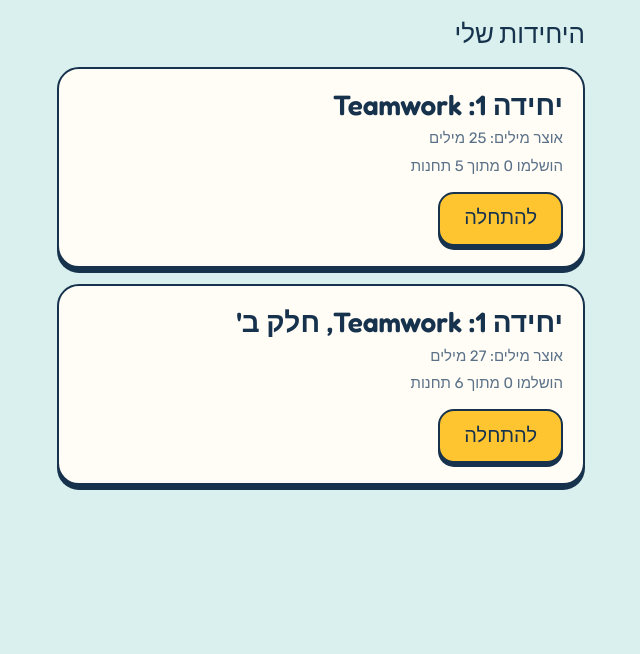
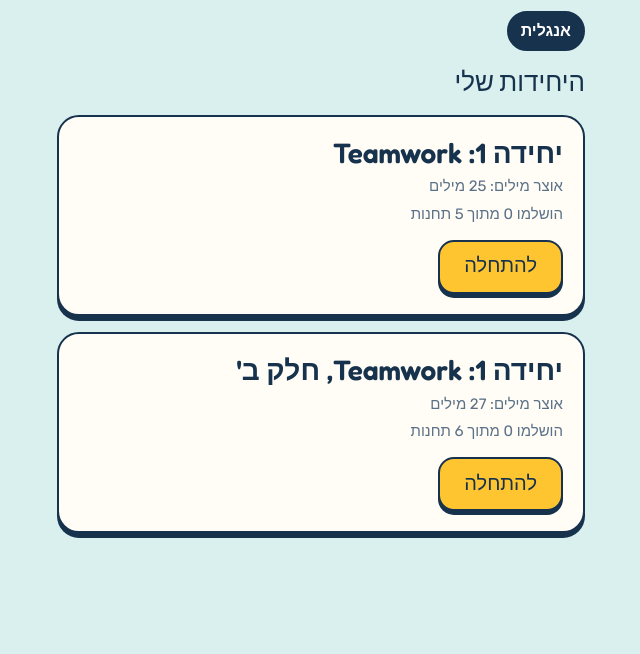
Before and after one commit to liady3008/rotem-learning, a website built with Vite: page index.html in a window 1280 px wide. Shown: the part 146-800 px from the top of the page, without its empty margins (319-959 px from the left). Built offline with nearby package versions, Linux system fonts and the light colour scheme.

Commit message:
Add subject tabs to the home screen (English as the first subject)
Co-Authored-By: Claude Sonnet 5.5 <noreply@anthropic.com>
Claude-Session: https://claude.ai/code/session_01JQFJVqfCzWmtsZgcAVviyG

```diff
--- a/src/core/types.ts
+++ b/src/core/types.ts
@@ -30,6 +30,8 @@ export interface Station {
 
 export interface Unit {
   id: string;
+  /** Subject tab the unit appears under (id from src/subjects.ts). Defaults to the first subject. */
+  subject?: string;
   /** Free label for the kind of unit (vocab, grammar, ...). Not used by the engine; for humans and future filters. */
   kind: string;
   /** Language of the unit's interface text. Also sets page direction. */
--- a/src/main.ts
+++ b/src/main.ts
@@ -6,12 +6,13 @@ import { toast } from './core/fx';
 import { Session } from './core/session';
 import { isSoundOn, isStationOpen, isSummitOpen, resetUnit, toggleSound, unitStars } from './core/storage';
 import type { Station, Unit, Word } from './core/types';
+import { DEFAULT_SUBJECT, subjectById, subjectOf } from './subjects';
 import { UNITS, unitById } from './units';
 import { homeHTML } from './views/home';
 import { sessionHTML } from './views/session';
 import { sheetHTML, unitHTML, unitWords } from './views/unit';
 
-type Route = { name: 'home' } | { name: 'unit'; id: string };
+type Route = { name: 'home'; subject: string } | { name: 'unit'; id: string };
 
 const app = document.getElementById('app') as HTMLElement;
 let route: Route = parseHash();
@@ -20,7 +21,9 @@ let sheet: Word | null = null;
 
 function parseHash(): Route {
   const m = /^#\/unit\/([\w-]+)$/.exec(location.hash);
-  return m && unitById(m[1]) ? { name: 'unit', id: m[1] } : { name: 'home' };
+  if (m && unitById(m[1])) return { name: 'unit', id: m[1] };
+  const sm = /^#\/s\/([\w-]+)$/.exec(location.hash);
+  return { name: 'home', subject: sm && subjectById(sm[1]) ? sm[1] : DEFAULT_SUBJECT };
 }
 const currentUnit = (): Unit | undefined => (route.name === 'unit' ? unitById(route.id) : undefined);
 
@@ -46,7 +49,7 @@ function render(top = false): void {
   setLang(unit ? unit.lang : APP_LANG);
   setOverrides(unit?.text);
   document.documentElement.dataset.theme = unit?.theme ?? 'adventure';
-  const body = session ? sessionHTML(session) : unit ? unitHTML(unit) : homeHTML();
+  const body = session ? sessionHTML(session) : unit ? unitHTML(unit) : homeHTML(route.name === 'home' ? route.subject : DEFAULT_SUBJECT);
   app.innerHTML = barHTML(unit) + body + (sheet && unit ? sheetHTML(unit, sheet) : '');
   if (top) window.scrollTo(0, 0);
   if (session && !session.finished) session.current.mounted?.();
@@ -78,7 +81,10 @@ function act(name: string, d: DOMStringMap, el: HTMLElement): void {
   const unit = currentUnit();
   switch (name) {
     case 'tohome':
-      location.hash = '#/';
+      location.hash = unit ? `#/s/${subjectOf(unit)}` : '#/';
+      return;
+    case 'subject':
+      location.hash = `#/s/${d.id}`;
       return;
     case 'openunit':
       location.hash = `#/unit/${d.id}`;
--- a/src/styles/main.css
+++ b/src/styles/main.css
@@ -70,6 +70,9 @@ h2{font-size:26px}
 .tr.big{font-size:1.25em}
 
 /* home */
+.subtabs{display:flex;gap:8px;flex-wrap:wrap;margin:0 0 14px}
+.subtab{font-weight:700}
+.subtab[aria-selected="true"]{background:var(--edge);color:var(--surface)}
 .hero{padding:4px 0 14px}
 .mapwrap{border:2.5px solid var(--edge);border-radius:26px;overflow:hidden;box-shadow:0 5px 0 var(--shadow);background:var(--map-bg)}
 .mapwrap svg{display:block;width:100%;height:auto}
--- /dev/null
+++ b/src/subjects.ts
@@ -0,0 +1,20 @@
+import type { Unit } from './core/types';
+
+export interface Subject {
+  id: string;
+  /** Label shown on the home-screen tab. */
+  label: string;
+}
+
+/**
+ * Subject tabs on the home screen, in display order.
+ * To add a subject: add it here, then give its units `subject: '<id>'` (see Unit.subject).
+ */
+export const SUBJECTS: Subject[] = [{ id: 'english', label: 'אנגלית' }];
+
+export const DEFAULT_SUBJECT = SUBJECTS[0].id;
+
+export const subjectById = (id: string): Subject | undefined => SUBJECTS.find((s) => s.id === id);
+
+/** A unit without an explicit subject belongs to the default one (English). */
+export const subjectOf = (u: Unit): string => u.subject ?? DEFAULT_SUBJECT;
--- a/src/views/home.ts
+++ b/src/views/home.ts
@@ -1,11 +1,16 @@
 import { str } from '../core/i18n';
 import { stationsDone, unitStars } from '../core/storage';
 import { esc } from '../core/util';
+import { SUBJECTS, subjectOf } from '../subjects';
 import { UNITS } from '../units';
 
-export function homeHTML(): string {
+export function homeHTML(subject: string): string {
   const s = str();
-  const cards = UNITS.map((u) => {
+  const tabs = SUBJECTS.map(
+    (sub) =>
+      `<button class="chip subtab" role="tab" data-act="subject" data-id="${esc(sub.id)}" aria-selected="${sub.id === subject}">${esc(sub.label)}</button>`,
+  ).join('');
+  const cards = UNITS.filter((u) => subjectOf(u) === subject).map((u) => {
     const done = stationsDone(u);
     const started = done > 0 || unitStars(u) > 0;
     return `<button class="card unitcard" data-act="openunit" data-id="${esc(u.id)}">
@@ -19,6 +24,7 @@ export function homeHTML(): string {
       <h1>${s.brand}</h1>
       <p class="lead">${s.homeLead}</p>
     </section>
+    <nav class="subtabs" role="tablist">${tabs}</nav>
     <h2 class="section-title">${s.unitsHeading}</h2>
     <div class="stack">${cards}</div>`;
 }
```
Also changed, not shown: tests/units.test.ts (+5 -0 lines), README.md.
